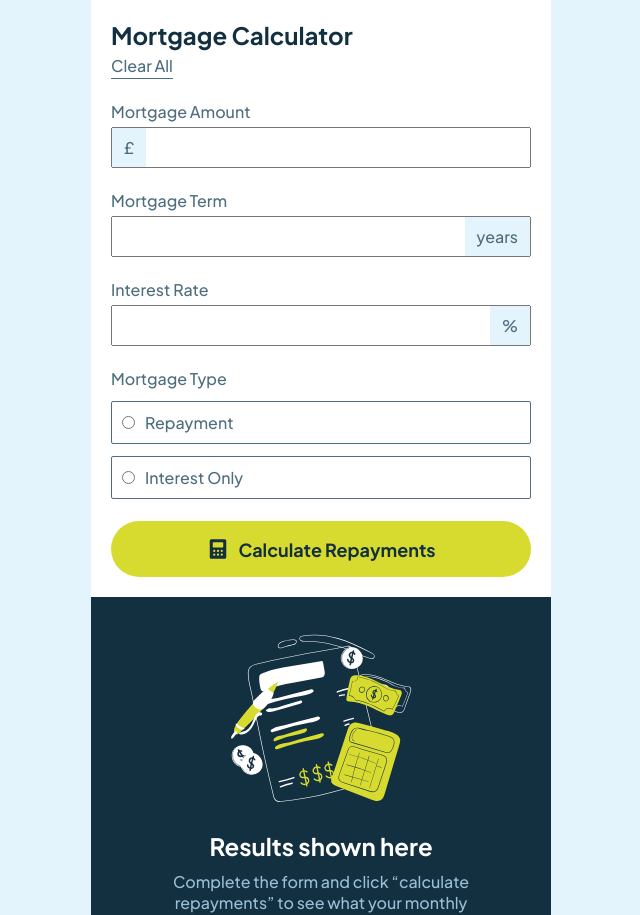
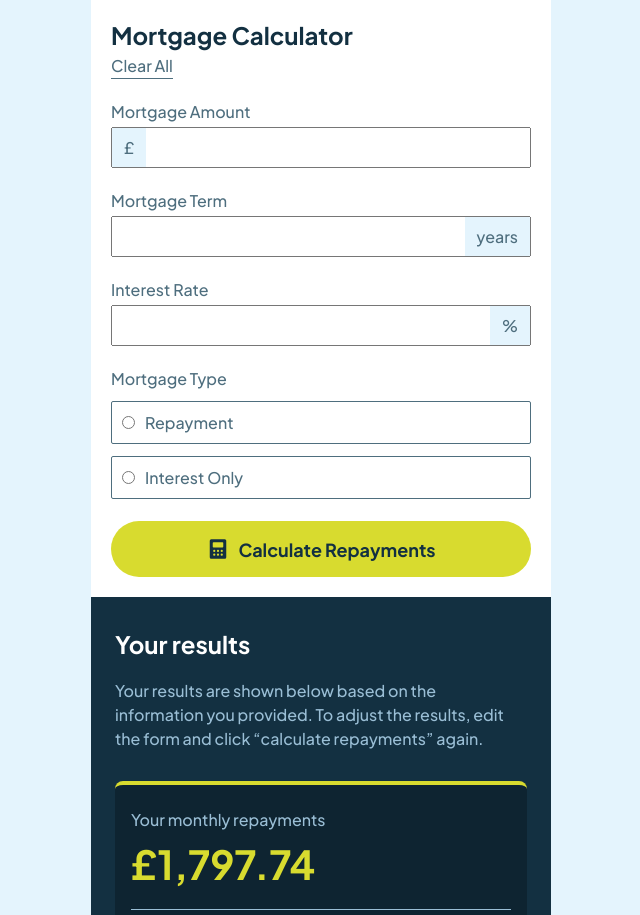
Before and after one commit to anetakasprzak/fm-mortgage-repayment-calculator, a React (Vite) app: page / in a window 1280 px wide. Shown: the top 915 px of the page, without its empty margins (319-959 px from the left). Built offline with nearby package versions, Linux system fonts and the light colour scheme.

Commit message:
fix inputs layout

```diff
--- a/src/App.styled.ts
+++ b/src/App.styled.ts
@@ -146,6 +146,12 @@ export const RateSpan = styled.span`
   padding: 0 1.2rem;
   border-bottom-right-radius: 0.1rem;
   border-top-right-radius: 0.1rem;
+`;
+
+export const TwoInputsFlex = styled.div`
+  display: flex;
+  flex-direction: column;
+  gap: 2.2rem;
 `;
 
 ////////////////// TYPE //////////////////////
--- a/src/App.tsx
+++ b/src/App.tsx
@@ -44,6 +44,7 @@ import {
   RepaymentNumber,
   TermCalcBox,
   TermCalcText,
+  TwoInputsFlex,
   TermNumber,
 } from "./App.styled";
 
@@ -55,8 +56,8 @@ function App() {
   return (
     <Wrapper>
       <FormComponent setFormData={setFormData} />
-      <EmptyResultsComponent />
-      {/* <CalculatedResults /> */}
+      {/* <EmptyResultsComponent /> */}
+      <CalculatedResults />
     </Wrapper>
   );
 }
@@ -109,6 +110,7 @@ function FormComponent({ setFormData }: FormComponentProps) {
         </InputBoxAmount>
       </AmountLabelInputBox>
 
+      <TwoInputsFlex>
         <TermLabelInputBox>
           <TermLabel>Mortgage Term</TermLabel>
           <InputBoxTerm>
@@ -124,6 +126,7 @@ function FormComponent({ setFormData }: FormComponentProps) {
             <RateSpan>%</RateSpan>
           </InputBoxRate>
         </RateLabelInputBox>
+      </TwoInputsFlex>
 
       <InputsRadioBox>
         <LabelMortgageType>Mortgage Type</LabelMortgageType>
```
Lines whose indentation alone changed are shown as unchanged.
